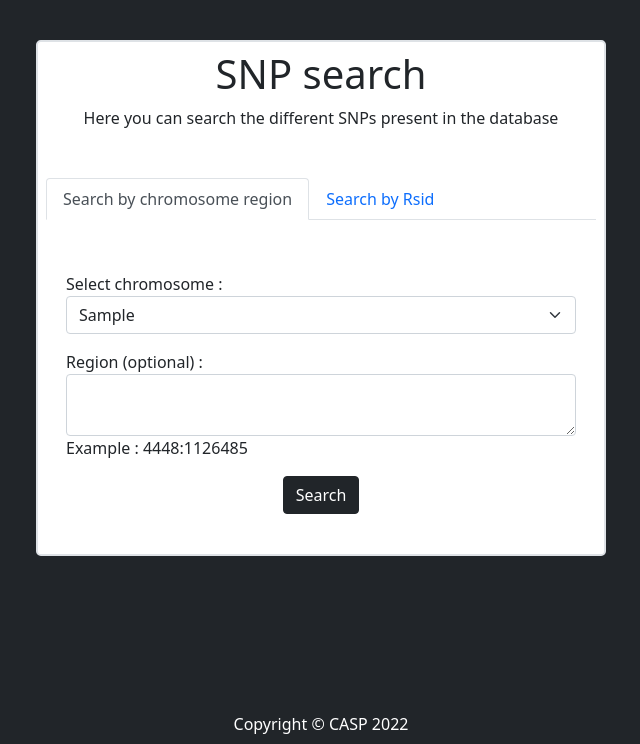
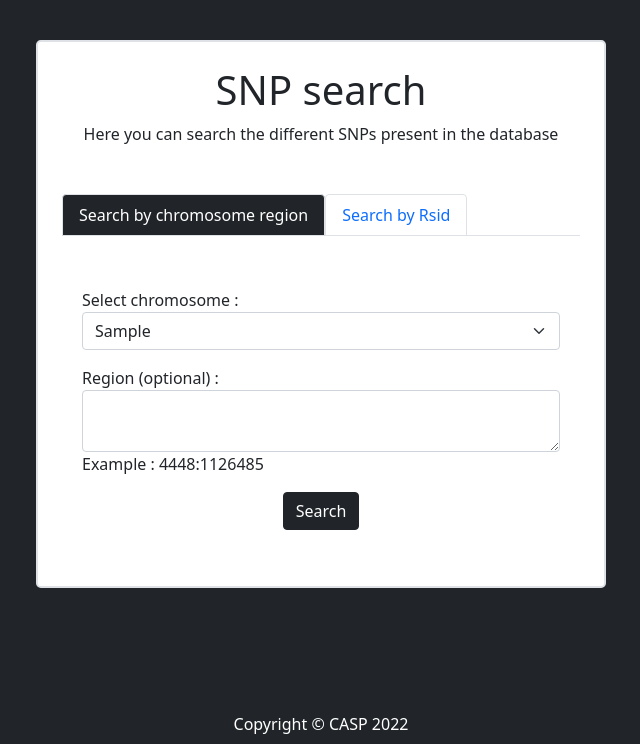
Before and after one commit to Ouertani95/SNP_Project, a Django app: page /snp_search/ in a window 1280 px wide. Shown: the part 56-800 px from the top of the page, without its empty margins (319-959 px from the left). Run offline with Django 4.2, Linux system fonts and the light colour scheme; tables that the repository leaves empty hold one stand-in row (values such as "Sample post"); some libraries are stand-ins or nearby versions.

Commit message:
fixed selected snp search forms title bg color

```diff
--- a/SNP_App/static/css/custom.css
+++ b/SNP_App/static/css/custom.css
@@ -9,3 +9,7 @@
 }
 
 .nav-link.active, .dropdown-item:hover, .nav-link:hover, .btn:hover{background-color: indianred;}
+.nav-link.border.active {
+  background-color: #212529;
+  color: white;
+}
--- a/SNP_App/templates/snp_search_forms.html
+++ b/SNP_App/templates/snp_search_forms.html
@@ -6,7 +6,7 @@
 
         <div class="row justify-content-center">
 
-            <div class="col-6 p-2 border border-2 rounded-3 bg-white">
+            <div class="col-6 p-2 border border-2 rounded-3 bg-white p-4">
 
                 <h1 class="text-center"> SNP search </h1>
                 <p class="text-center mb-5"> Here you can search the different SNPs present in the database </p>
@@ -23,12 +23,12 @@
                 <!-- SNP search forms switch -->
                 <nav>
                     <div class="nav nav-tabs" id="nav-tab" role="tablist">
-                        <button class="nav-link active" id="nav-home-tab" data-bs-toggle="tab"
+                        <button class="nav-link border active" id="nav-home-tab" data-bs-toggle="tab"
                                 data-bs-target="#nav-home" type="button" role="tab" aria-controls="nav-home"
                                 aria-selected="true">
                             Search by chromosome region
                         </button>
-                        <button class="nav-link" id="nav-profile-tab" data-bs-toggle="tab" data-bs-target="#nav-profile"
+                        <button class="nav-link border" id="nav-profile-tab" data-bs-toggle="tab" data-bs-target="#nav-profile"
                                 type="button" role="tab" aria-controls="nav-profile" aria-selected="false">
                             Search by Rsid
                         </button>
```
